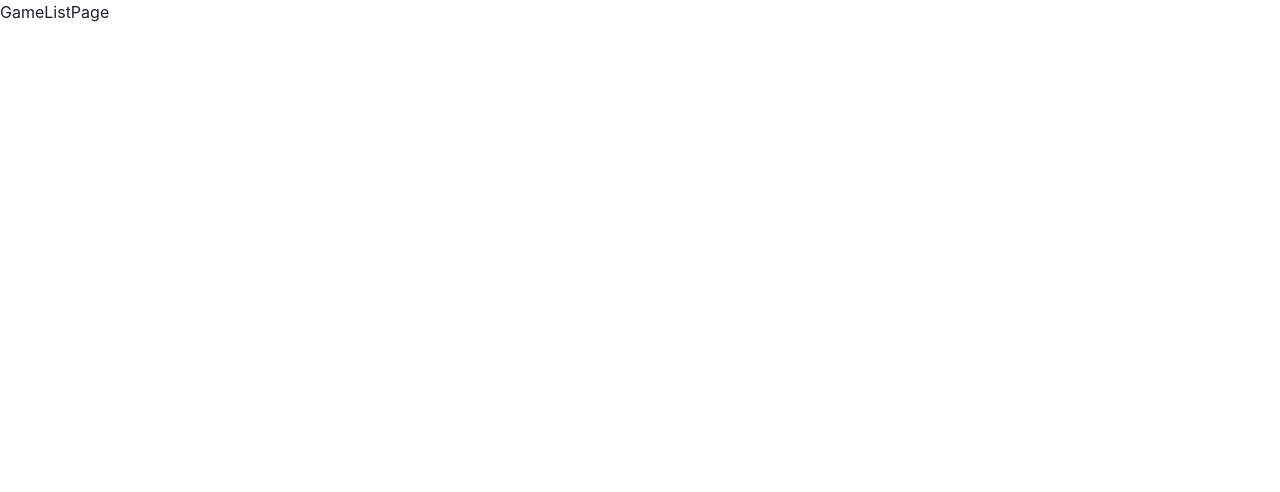
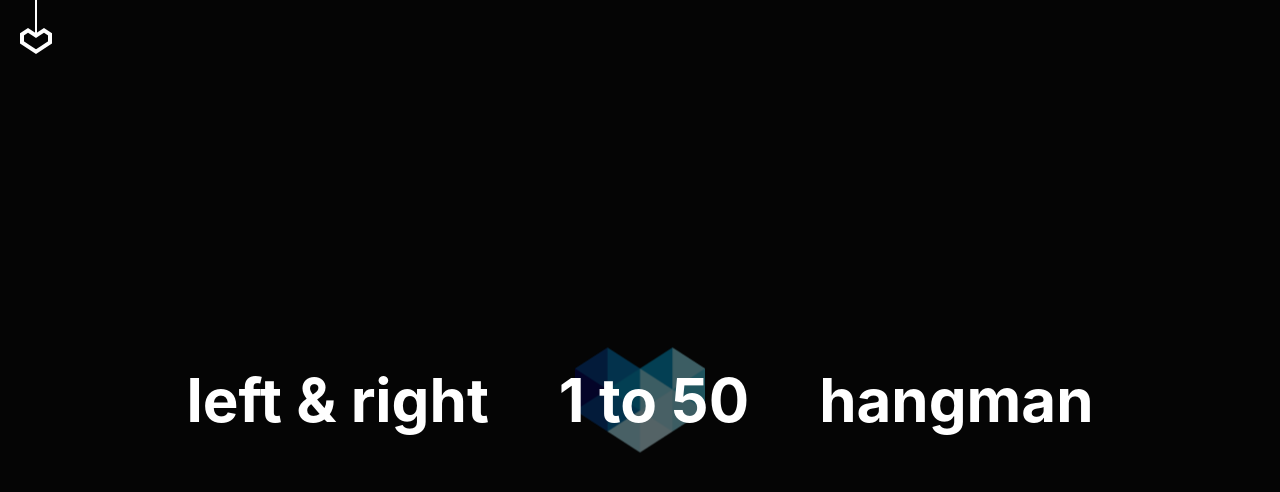
Before and after one commit to PPO-F-MAN/Amoo, a React (Vite) app: page /game in a window 1280 px wide. Shown: the top 492 px of the page. Built offline with nearby package versions, Linux system fonts and the light colour scheme; a web font is replaced by a local one.

Commit message:
feat: 게임 리스트 페이지 디자인

```diff
--- a/src/pages/game/index.tsx
+++ b/src/pages/game/index.tsx
@@ -1,8 +1,85 @@
+import { Flex, Heading, Img } from "@chakra-ui/react";
+import { motion } from "framer-motion";
+import { Link } from "react-router-dom";
+
+import logo from "../../assets/logo.png";
+
 const GameListPage = () => {
   return (
-    <div>
-      <h1>GameListPage</h1>
-    </div>
+    <Flex
+      justifyContent="center"
+      alignItems="center"
+      direction={{ base: "column", lg: "row" }}
+      gap="70px"
+      position="relative"
+      width="100vw"
+      height="100vh"
+      backgroundColor="primary.900"
+    >
+      <Img
+        src={logo}
+        position="absolute"
+        left="50%"
+        top="50%"
+        transform="translate(-50%, -50%)"
+        width="130px"
+        opacity={0.4}
+        height="105px"
+        draggable={false}
+        _hover={{
+          cursor: "pointer",
+        }}
+      />
+      <motion.div
+        style={{
+          position: "absolute",
+          left: "20px",
+          top: "-95px",
+        }}
+        initial={{
+          y: -44,
+        }}
+        animate={{
+          y: 0,
+        }}
+        transition={{
+          type: "spring",
+          stiffness: 260,
+          duration: 2,
+        }}
+      >
+        <svg
+          width="32"
+          height="149"
+          viewBox="0 0 32 149"
+          fill="none"
+          xmlns="http://www.w3.org/2000/svg"
+        >
+          <line x1="16" y1="-4.37114e-08" x2="16" y2="129" stroke="white" stroke-width="2" />
+          <path
+            d="M14.91 129.877L16 130.585L17.09 129.877L24 125.385L30 129.285V137.515L22.91 142.123L16 146.615L9.08998 142.123L2 137.515V129.285L8 125.385L14.91 129.877Z"
+            stroke="white"
+            stroke-width="4"
+          />
+        </svg>
+      </motion.div>
+
+      <Link style={{ zIndex: 1 }} to="/game/left-right">
+        <Heading size={{ base: "2xl", lg: "3xl" }} color="white">
+          left & right
+        </Heading>
+      </Link>
+      <Link style={{ zIndex: 1 }} to="/game/game2">
+        <Heading size={{ base: "2xl", lg: "3xl" }} color="white">
+          1 to 50
+        </Heading>
+      </Link>
+      <Link style={{ zIndex: 1 }} to="/game/game1">
+        <Heading size={{ base: "2xl", lg: "3xl" }} color="white">
+          hangman
+        </Heading>
+      </Link>
+    </Flex>
   );
 };
 
```
